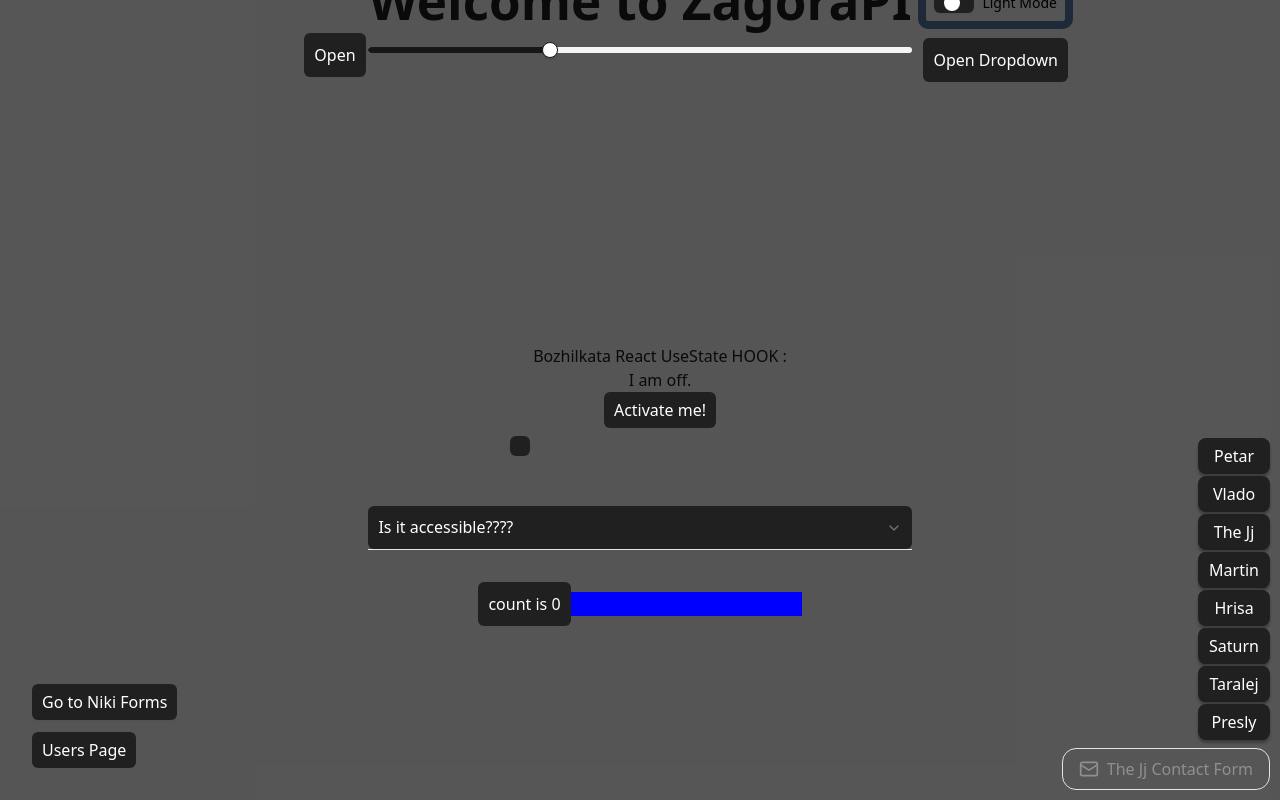
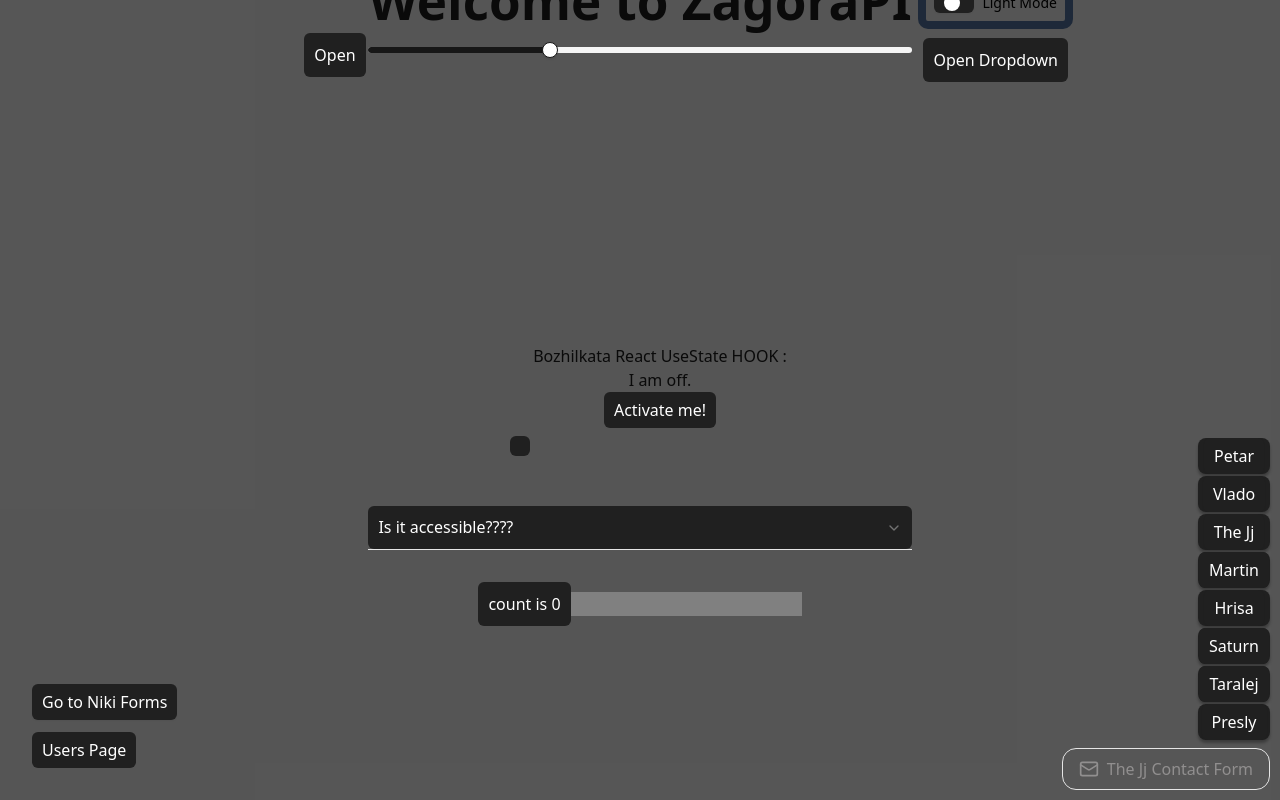
Before and after one commit to ZagoraPI/Tech-Titans, a React (Vite) app: page / in a window 1280 px wide. Shown: the top 800 px of the page. Built offline with nearby package versions, Linux system fonts and the light colour scheme.

Commit message:
Style: Changed the colour in Counter

```diff
--- a/src/components/TextBox.tsx
+++ b/src/components/TextBox.tsx
@@ -23,7 +23,7 @@ const TextBox: React.FC<TextBoxProps> = ({ count1, style }) => {
       type="text"
       value={romanize(count1)}
       readOnly
-      style={{ ...style, color: 'white', backgroundColor: 'blue' }}
+      style={{ ...style, color: 'white', backgroundColor: "gray" }}
     />
   );
 };
```
